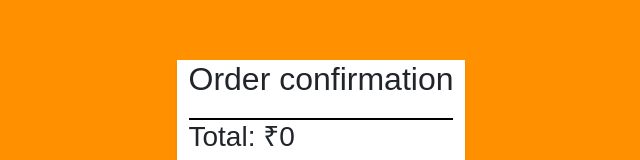
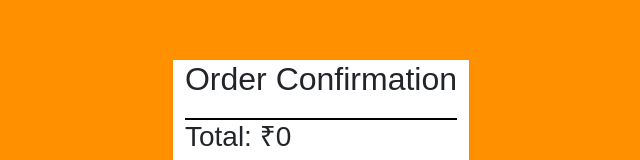
Before and after one commit to chaithanyajgowda/Canteen-Management-System, a React (Create React App) app: page /order-confirmation in a window 1280 px wide. Shown: the part 213-373 px from the top of the page, without its empty margins (319-959 px from the left). Built offline with nearby package versions, Linux system fonts and the light colour scheme.

Commit message:
rectified a problem and warning

```diff
--- a/src/Components/OrderConfirmation.js
+++ b/src/Components/OrderConfirmation.js
@@ -34,7 +34,7 @@ const OrderSummary = () => {
 
   return (
     <div className="container my-1 border-black shadow-sm">
-      <h2>Order confirmation</h2>
+      <h2>Order Confirmation</h2>
       <ul>
         {cart.map((item) => (
           <li key={item.id} className="order-item">
--- a/src/Components/SigninForm.js
+++ b/src/Components/SigninForm.js
@@ -1,6 +1,6 @@
 import React from 'react';
 import NavPage from './NavPage';
-import { Form, Button } from 'react-bootstrap';
+import { Form } from 'react-bootstrap';
 import { useNavigate } from 'react-router-dom';
 
 function SigninForm() {
--- a/src/Styles/HomePage.css
+++ b/src/Styles/HomePage.css
@@ -51,6 +51,7 @@ body {
   margin-bottom: 20px;
   background: linear-gradient(90deg, #0e0909, #742e03);
   -webkit-background-clip: text;
+  background-clip: text;
   color: transparent;
   letter-spacing: 2px;
 }
```
